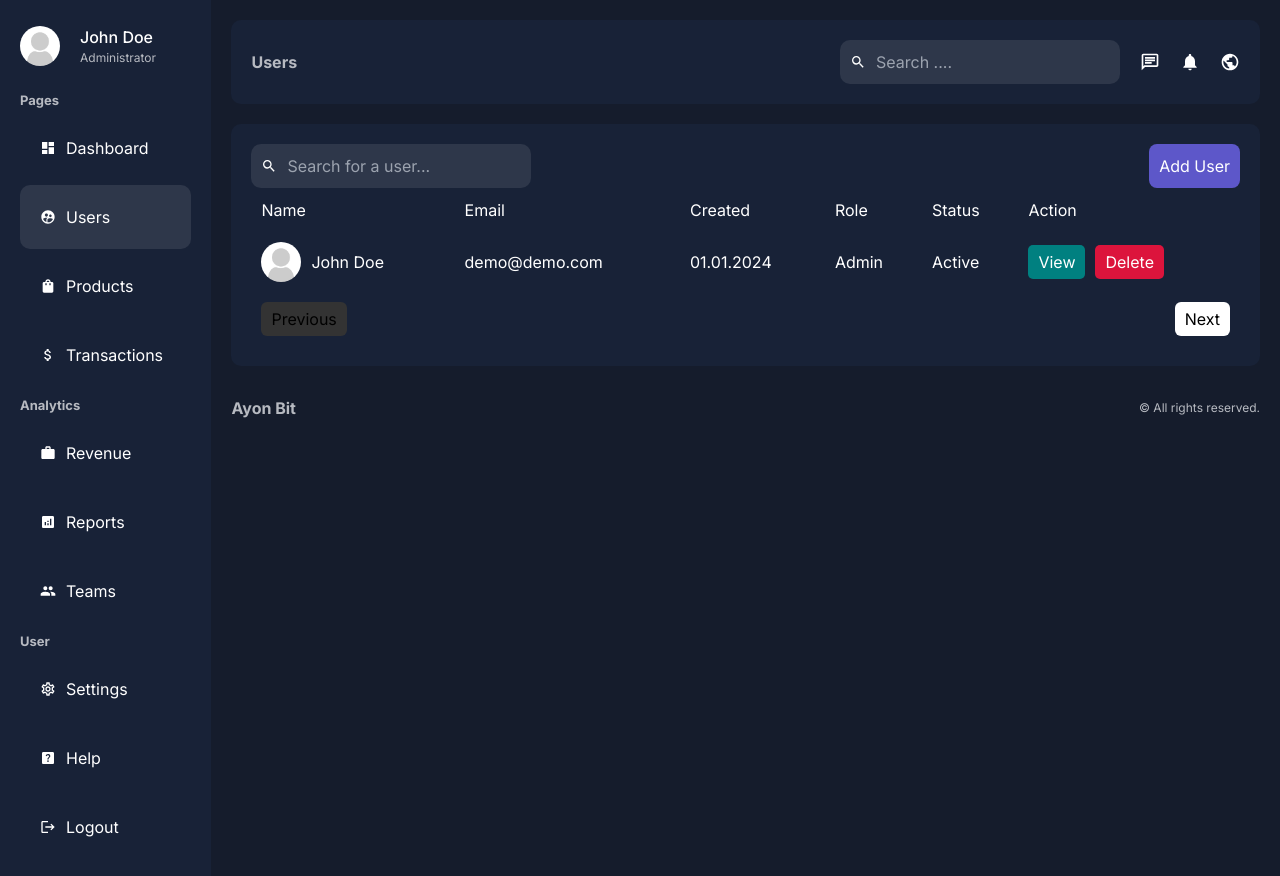
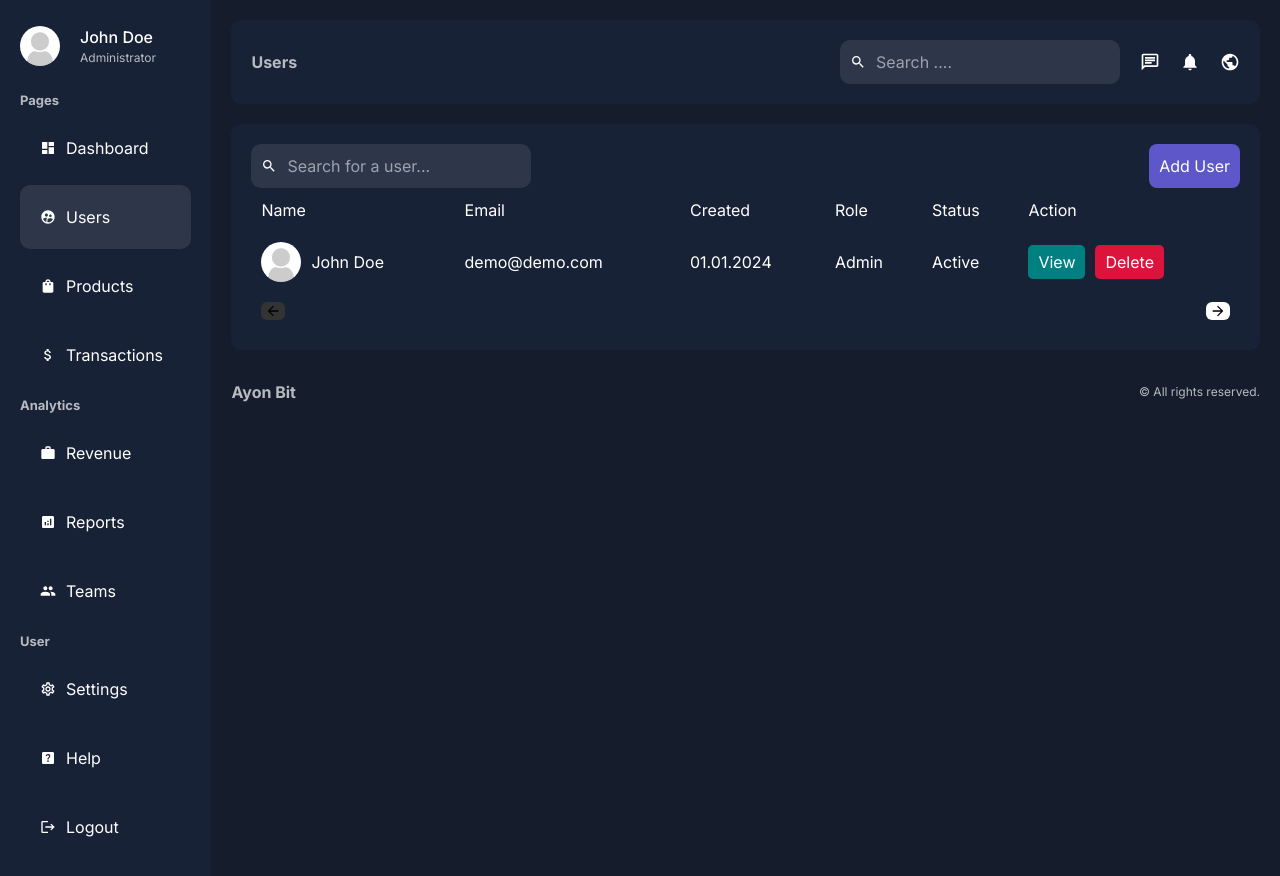
Before and after one commit to ayonbit/dashboard-app, a Next.js app: page /dashboard/users in a window 1280 px wide. Shown: the top 876 px of the page. Built offline with nearby package versions, Linux system fonts and the light colour scheme.

Commit message:
pagination icon update

```diff
--- a/app/ui/dashboard/pagination/pagination.jsx
+++ b/app/ui/dashboard/pagination/pagination.jsx
@@ -1,4 +1,5 @@
 //Dependencies
+import { MdArrowBack, MdArrowForward } from "react-icons/md";
 import styles from "./pagination.module.css";
 
 //Pagination Main function
@@ -6,9 +7,11 @@ const Pagination = () => {
   return (
     <div className={styles.container}>
       <button className={styles.button} disabled>
-        Previous
+        <MdArrowBack/>
       </button>
-      <button className={styles.button}>Next</button>
+      <button className={styles.button}>
+        <MdArrowForward />
+      </button>
     </div>
   );
 };
--- a/app/ui/dashboard/pagination/pagination.module.css
+++ b/app/ui/dashboard/pagination/pagination.module.css
@@ -2,14 +2,14 @@
   display: flex;
   padding: 10px;
   justify-content: space-between;
+  gap: 10px;
 }
 .button {
-  padding: 5px 10px;
+  padding: 1px 4px;
   cursor: pointer;
   background-color: var(--text);
   color: black;
   border-radius: 6px;
-  font-weight: 400;
 }
 .button:disabled {
   cursor: not-allowed;
```
